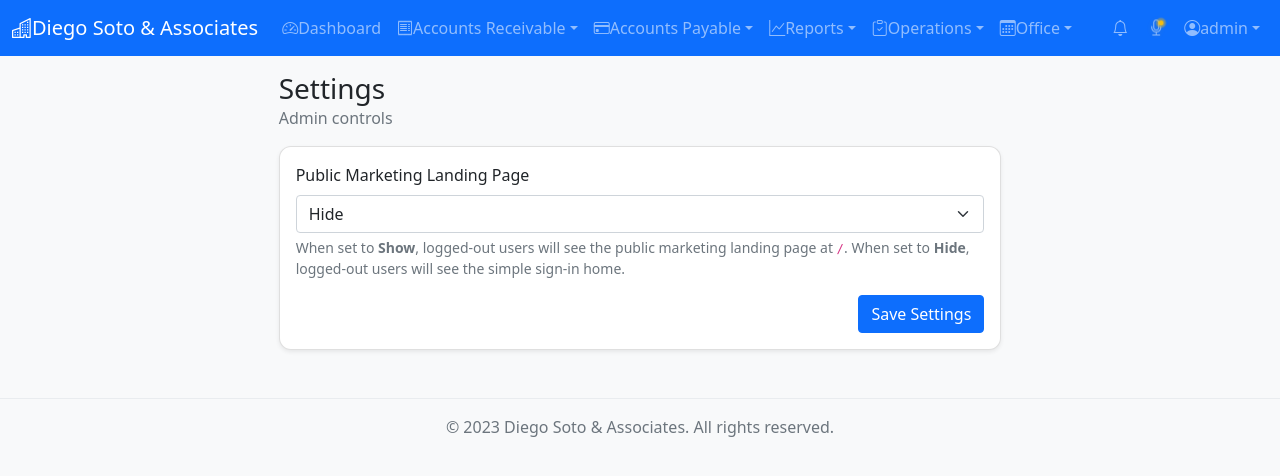
After one commit to alexispinzongalindo/DIEGO_SOTO, a Flask app: page /office/settings in a window 1280 px wide. The commit adds this page. Shown: the top 476 px of the page. Run offline with Flask 3, Linux system fonts and the light colour scheme; a user stored in the database is signed in.

Commit message:
Admin settings: toggle marketing landing page

```diff
--- a/app/office/forms.py
+++ b/app/office/forms.py
@@ -36,3 +36,12 @@ class EmailLibraryDocumentForm(FlaskForm):
 
 class DeleteForm(FlaskForm):
     submit = SubmitField('Delete')
+
+
+class AdminSettingsForm(FlaskForm):
+    show_marketing_landing = SelectField(
+        'Public Marketing Landing Page',
+        choices=[('off', 'Hide'), ('on', 'Show')],
+        validators=[DataRequired()],
+    )
+    submit = SubmitField('Save Settings')
--- a/app/office/routes.py
+++ b/app/office/routes.py
@@ -6,9 +6,9 @@ from flask_login import login_required, current_user
 
 from app import db
 from app.auth.email import send_email_with_attachments_sync
-from app.models import Meeting, Notification, Invoice, User, Project, LibraryDocument
+from app.models import AppSetting, Meeting, Notification, Invoice, User, Project, LibraryDocument
 from app.office import bp
-from app.office.forms import MeetingForm, ProjectForm, LibraryDocumentForm, EmailLibraryDocumentForm, DeleteForm
+from app.office.forms import MeetingForm, ProjectForm, LibraryDocumentForm, EmailLibraryDocumentForm, DeleteForm, AdminSettingsForm
 from app.office.ai_assistant import run_assistant
 from app.office.library_storage import save_uploaded_file, get_document_abs_path, delete_document_file
 
@@ -436,6 +436,44 @@ def instructions():
     return render_template('office/instructions.html', title='Instructions')
 
 
+def _get_app_setting(key: str) -> str:
+    row = AppSetting.query.filter_by(key=key).first()
+    return (row.value or '').strip() if row else ''
+
+
+def _set_app_setting(key: str, value: str) -> None:
+    row = AppSetting.query.filter_by(key=key).first()
+    if row is None:
+        row = AppSetting(key=key)
+        db.session.add(row)
+    row.value = (value or '').strip()
+    row.updated_at = datetime.utcnow()
+    db.session.commit()
+
+
+@bp.route('/settings', methods=['GET', 'POST'])
+@login_required
+def settings():
+    if not getattr(current_user, 'is_admin', False):
+        flash('Admin access required.', 'warning')
+        return redirect(url_for('office.meetings'))
+
+    form = AdminSettingsForm()
+
+    if request.method == 'GET':
+        current_val = _get_app_setting('show_marketing_landing').lower()
+        enabled = current_val in ('1', 'true', 't', 'yes', 'y', 'on')
+        form.show_marketing_landing.data = 'on' if enabled else 'off'
+
+    if form.validate_on_submit():
+        sel = (form.show_marketing_landing.data or 'off').strip().lower()
+        _set_app_setting('show_marketing_landing', 'on' if sel == 'on' else 'off')
+        flash('Settings saved.', 'success')
+        return redirect(url_for('office.settings'))
+
+    return render_template('office/settings.html', title='Settings', form=form)
+
+
 @bp.route('/notification/<int:id>/read', methods=['POST'])
 @login_required
 def mark_notification_read(id):
--- a/app/templates/base.html
+++ b/app/templates/base.html
@@ -109,6 +109,9 @@
                             </a>
                             <ul class="dropdown-menu dropdown-menu-end">
                                 <li><a class="dropdown-item" href="#"><i class="bi bi-person"></i> Profile</a></li>
+                                {% if current_user.is_admin %}
+                                    <li><a class="dropdown-item" href="{{ url_for('office.settings') }}"><i class="bi bi-sliders"></i> Settings</a></li>
+                                {% endif %}
                                 <li><a class="dropdown-item" href="{{ url_for('office.instructions') }}"><i class="bi bi-gear"></i> Instructions</a></li>
                                 <li><hr class="dropdown-divider"></li>
                                 <li><a class="dropdown-item" href="{{ url_for('auth.logout') }}"><i class="bi bi-box-arrow-right"></i> Logout</a></li>
--- /dev/null
+++ b/app/templates/office/settings.html
@@ -0,0 +1,38 @@
+{% extends "base.html" %}
+
+{% block title %}Settings{% endblock %}
+
+{% block content %}
+<div class="row justify-content-center">
+  <div class="col-lg-7">
+    <div class="d-flex justify-content-between align-items-center mb-3">
+      <div>
+        <h3 class="mb-0">Settings</h3>
+        <div class="text-muted">Admin controls</div>
+      </div>
+    </div>
+
+    <div class="card shadow-sm">
+      <div class="card-body">
+        <form method="post">
+          {{ form.hidden_tag() }}
+
+          <div class="mb-3">
+            <label class="form-label">{{ form.show_marketing_landing.label.text }}</label>
+            {{ form.show_marketing_landing(class_='form-select') }}
+            <div class="form-text">
+              When set to <strong>Show</strong>, logged-out users will see the public marketing landing page at <code>/</code>.
+              When set to <strong>Hide</strong>, logged-out users will see the simple sign-in home.
+            </div>
+          </div>
+
+          <div class="d-flex justify-content-end">
+            {{ form.submit(class_='btn btn-primary') }}
+          </div>
+        </form>
+      </div>
+    </div>
+
+  </div>
+</div>
+{% endblock %}
```
Also changed, not shown: app/main/routes.py (+17 -3 lines), app/models.py (+7 -0 lines), migrations/versions/6b2f2f6c1a4f_add_app_settings.py (added, +34 -0 lines).
